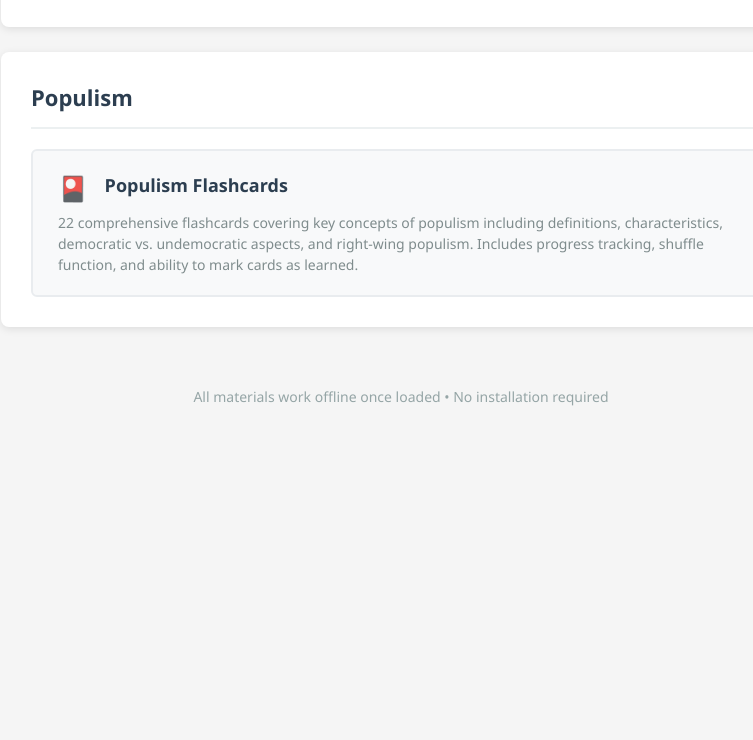
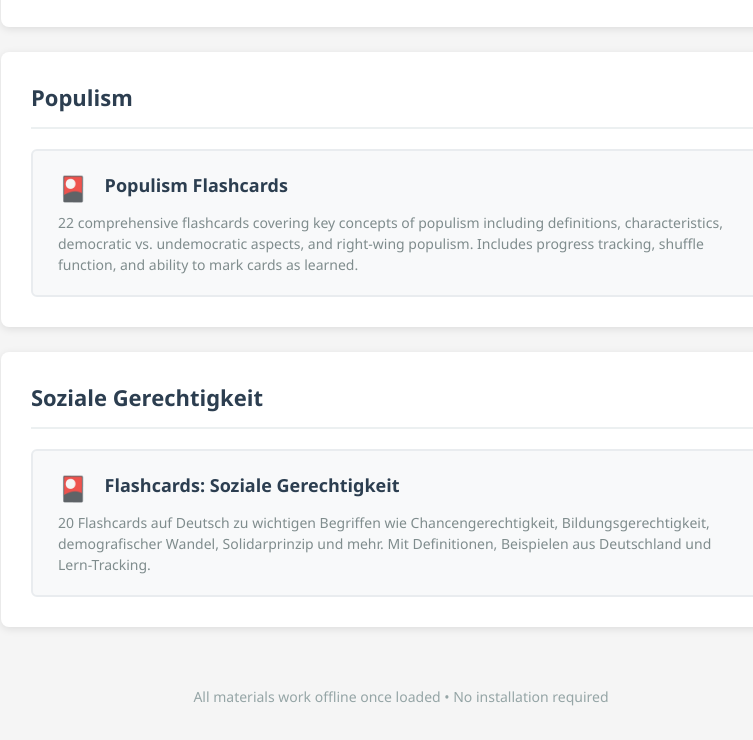
Before and after one commit to omgidklol/teaching-materials, a plain HTML site: page index.html in a window 1280 px wide. Shown: the part 772-1512 px from the top of the page, without its empty margins (239-992 px from the left). Before the commit the page ends 1238 px from the top, so only its background shows below. Drawn offline with Linux system fonts and the light colour scheme.

Commit message:
Add updated index 11-11

```diff
--- a/index.html
+++ b/index.html
@@ -193,6 +193,21 @@
             </div>
         </div>
 
+        <div class="section">
+            <h2>Soziale Gerechtigkeit</h2>
+            <div class="resource-grid">
+                <a href="soziale_gerechtigkeit_flashcards.html" class="resource-card">
+                    <div class="resource-title">
+                        <span class="resource-icon">🎴</span>
+                        Flashcards: Soziale Gerechtigkeit
+                    </div>
+                    <div class="resource-description">
+                        20 Flashcards auf Deutsch zu wichtigen Begriffen wie Chancengerechtigkeit, Bildungsgerechtigkeit, demografischer Wandel, Solidarprinzip und mehr. Mit Definitionen, Beispielen aus Deutschland und Lern-Tracking.
+                    </div>
+                </a>
+            </div>
+        </div>
+
         <div class="footer">
             <p>All materials work offline once loaded • No installation required</p>
         </div>
```
